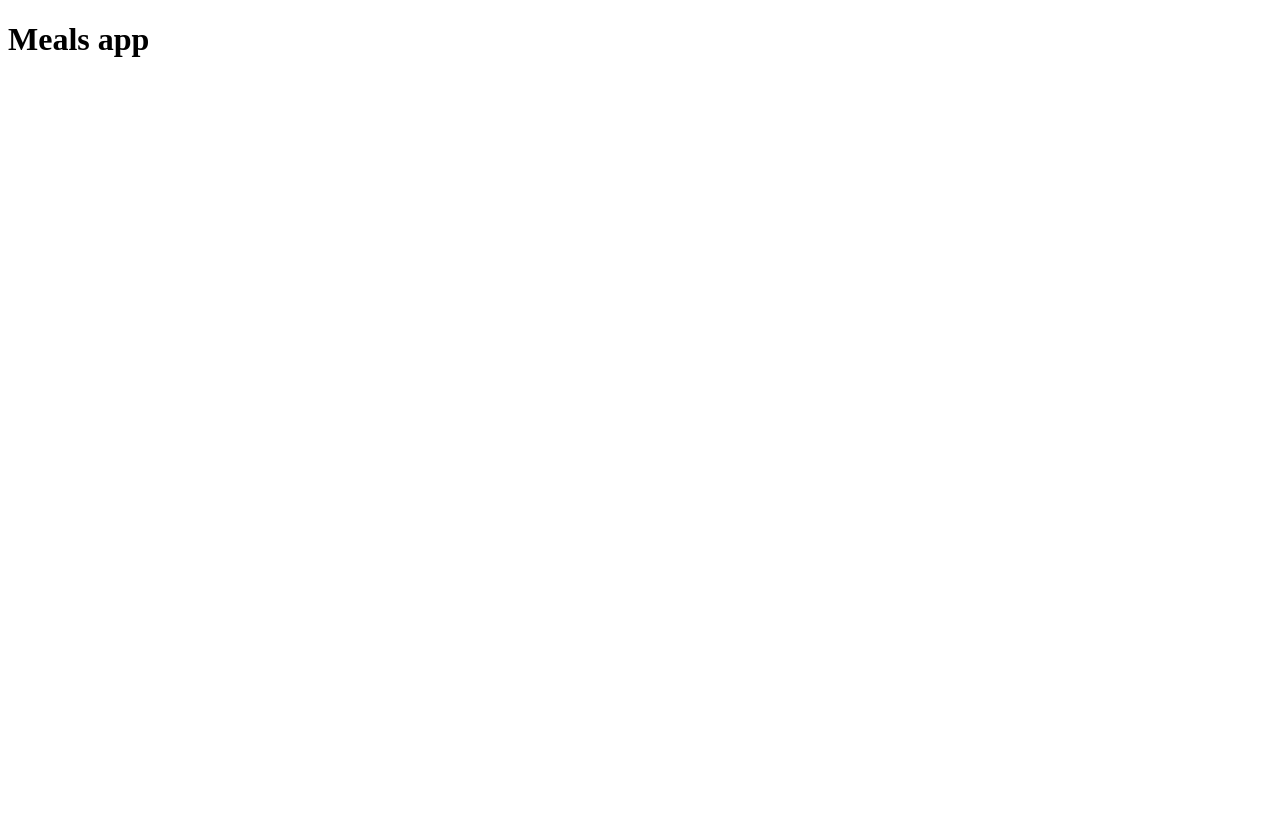
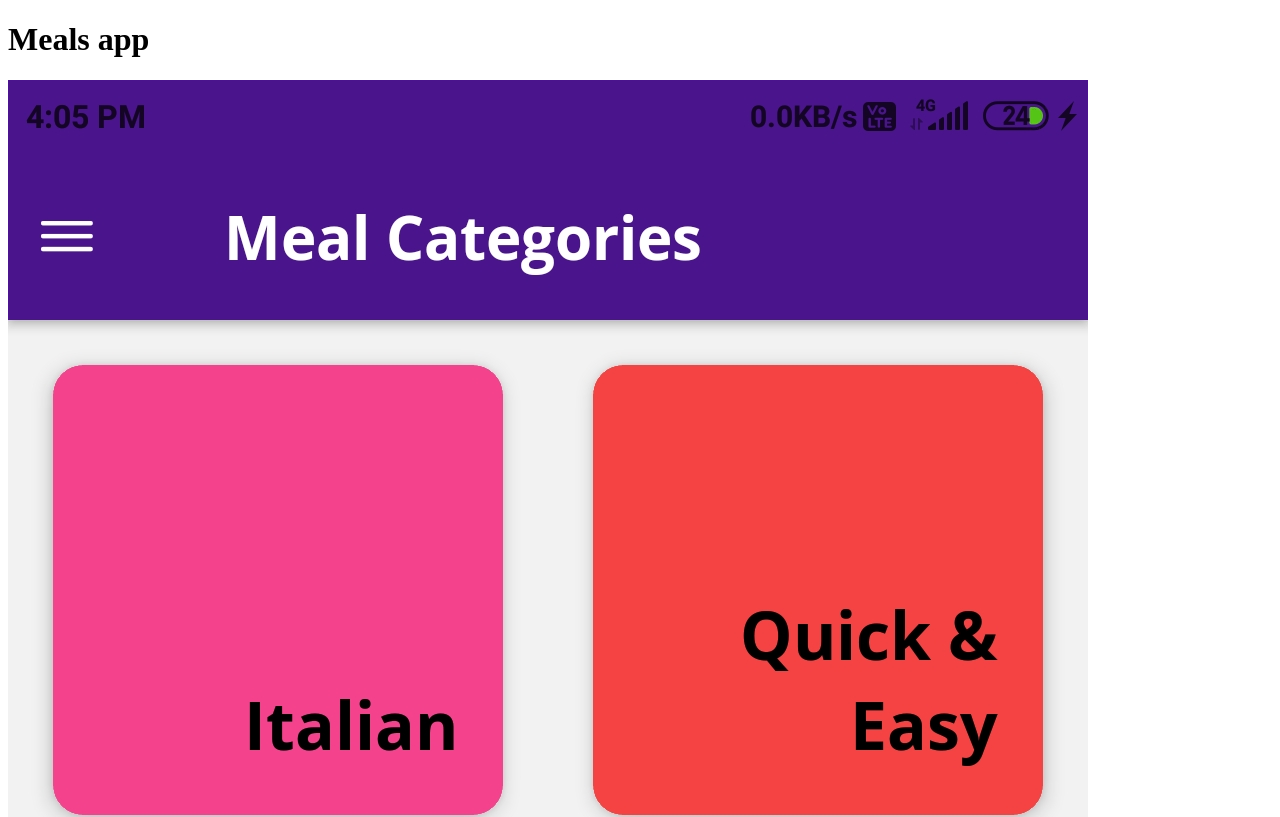
Before and after one commit to amitntrivedi/meals, a website: page index.html in a window 1280 px wide. Shown: the top 817 px of the page. Drawn offline with Linux system fonts and the light colour scheme.

Commit message:
Update index.html

```diff
--- a/index.html
+++ b/index.html
@@ -6,5 +6,11 @@
     <body>
 
             <h1>Meals app</h1>
+
+
+            <div>
+                <img src="/assets/screens/Dashboard.jpg" />
+
+            </div>
     </body>
 </html>
```
